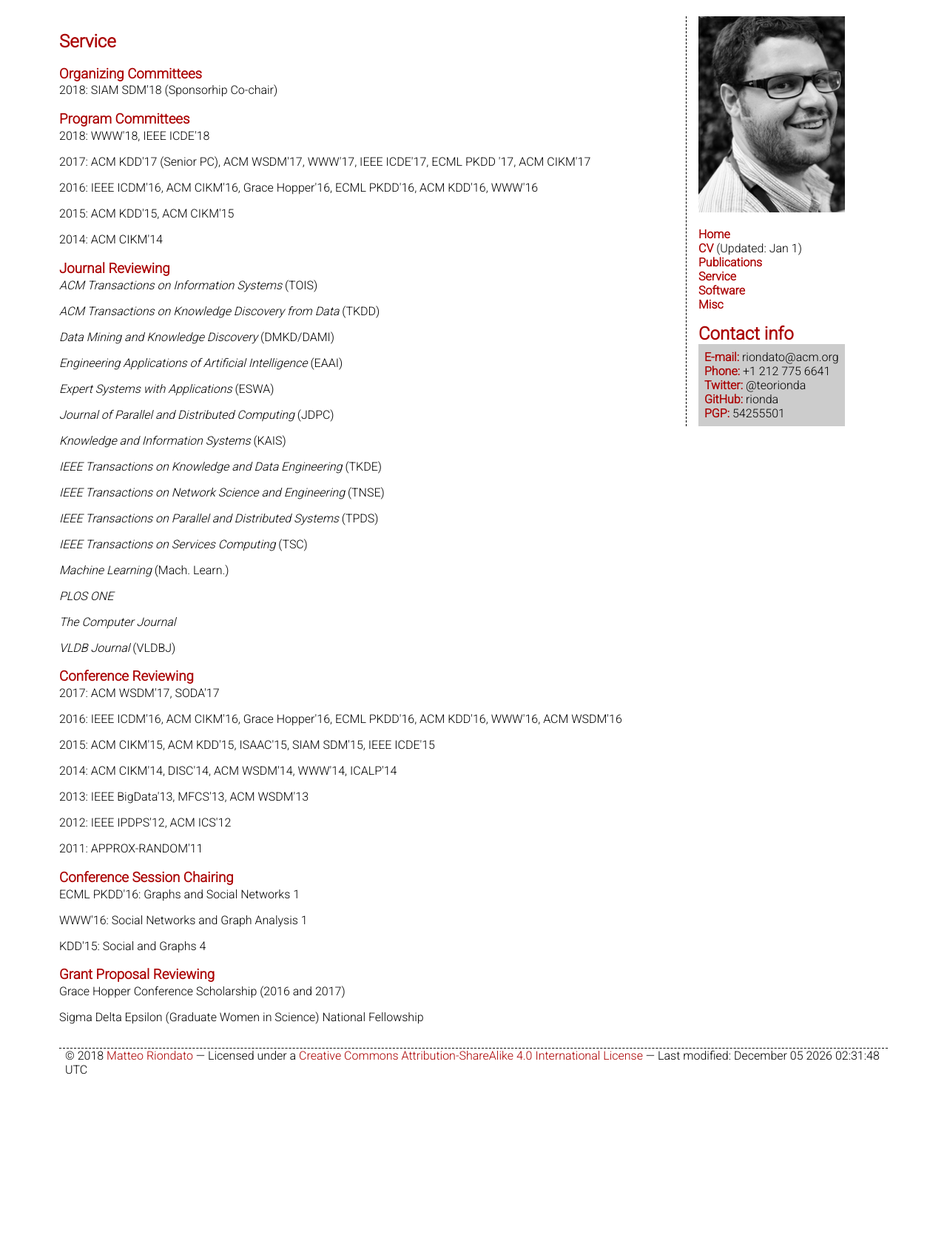
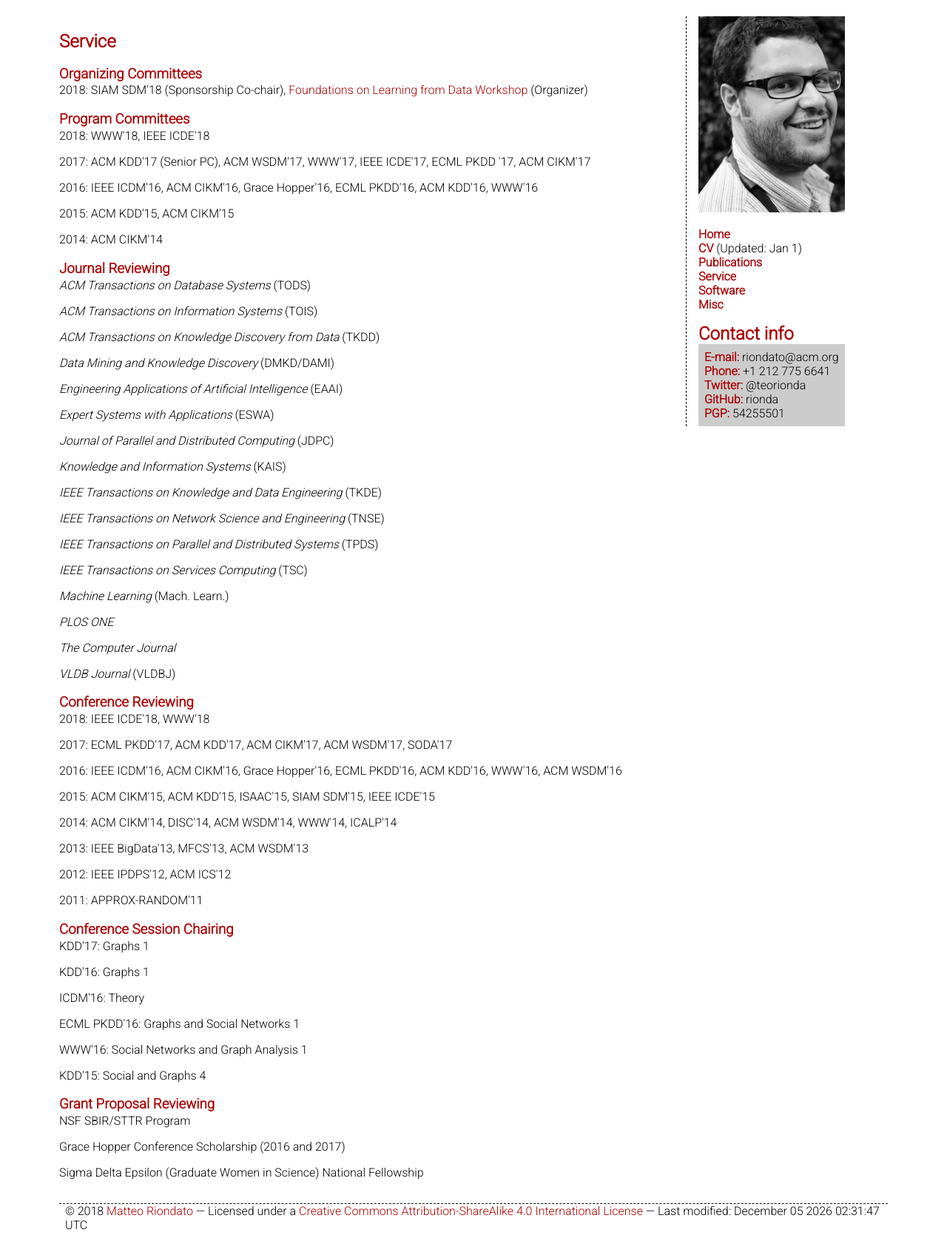
Before and after one commit to rionda/rionda.to, a PHP site: page /serv.php in a window 1280 px wide. Shown: the part 59-1732 px from the top of the page at 74% size. Before the commit the page ends 1511 px from the top, so only its background shows below. Run offline with PHP 8.4, Linux system fonts and the light colour scheme.

Commit message:
Update the service page.

```diff
--- a/serv.php
+++ b/serv.php
@@ -2,7 +2,9 @@
 <!-- vim: set ts=2 sw=2 tw=79: -->
 		<h2>Service</h2>
 		<h3>Organizing Committees</h3>
-		<p class="notop">2018: SIAM SDM'18 (Sponsorhip Co-chair)</p>
+		<p class="notop">2018: SIAM SDM'18 (Sponsorship Co-chair), <a
+		href="foulard18/">Foundations on Learning from Data Workshop</a>
+		(Organizer)</p>
 		<h3>Program Committees</h3>
 		<p class="notop">2018: WWW'18, IEEE ICDE'18</p>
 		<p class="notop">2017: ACM KDD'17 (Senior PC), ACM WSDM'17, WWW'17, IEEE
@@ -12,6 +14,7 @@
 		<p class="notop">2015: ACM KDD'15, ACM CIKM'15</p>
 		<p class="notop">2014: ACM CIKM'14</p>
 		<h3>Journal Reviewing</h3>
+		<p class="notop"><em>ACM Transactions on Database Systems</em> (TODS)</p>
 		<p class="notop"><em>ACM Transactions on Information Systems</em> (TOIS)</p>
 		<p class="notop"><em>ACM Transactions on Knowledge Discovery from Data</em> (TKDD)</p>
 		<p class="notop"><em>Data Mining and Knowledge Discovery</em> (DMKD/DAMI)</p>
@@ -28,7 +31,9 @@
 		<p class="notop"><em>The Computer Journal</em></p>
 		<p class="notop"><em>VLDB Journal</em> (VLDBJ)</p>
 		<h3>Conference Reviewing</h3>
-		<p class="notop">2017: ACM WSDM'17, SODA'17</p>
+		<p class="notop">2018: IEEE ICDE'18, WWW'18</p>
+		<p class="notop">2017: ECML PKDD'17, ACM KDD'17, ACM CIKM'17, ACM WSDM'17,
+			SODA'17</p>
 		<p class="notop">2016: IEEE ICDM'16, ACM CIKM'16, Grace Hopper'16, ECML
 			PKDD'16, ACM KDD'16, WWW'16, ACM WSDM'16</p>
 		<p class="notop">2015: ACM CIKM'15, ACM KDD'15, ISAAC'15, SIAM SDM'15, IEEE
@@ -39,10 +44,14 @@
 		<p class="notop">2012: IEEE IPDPS'12, ACM ICS'12</p>
 		<p class="notop">2011: APPROX-RANDOM'11</p>
 		<h3>Conference Session Chairing</h3>
+		<p class="notop">KDD'17: Graphs 1</p>
+		<p class="notop">KDD'16: Graphs 1</p>
+		<p class="notop">ICDM'16: Theory</p>
 		<p class="notop">ECML PKDD'16: Graphs and Social Networks 1</p>
 		<p class="notop">WWW'16: Social Networks and Graph Analysis 1</p>
 		<p class="notop">KDD'15: Social and Graphs 4</p>
 		<h3>Grant Proposal Reviewing</h3>
+		<p class="notop">NSF SBIR/STTR Program</p>
 		<p class="notop">Grace Hopper Conference Scholarship (2016 and 2017)</p>
 		<p class="notop">Sigma Delta Epsilon (Graduate Women in Science) National
 		Fellowship</p>
```
